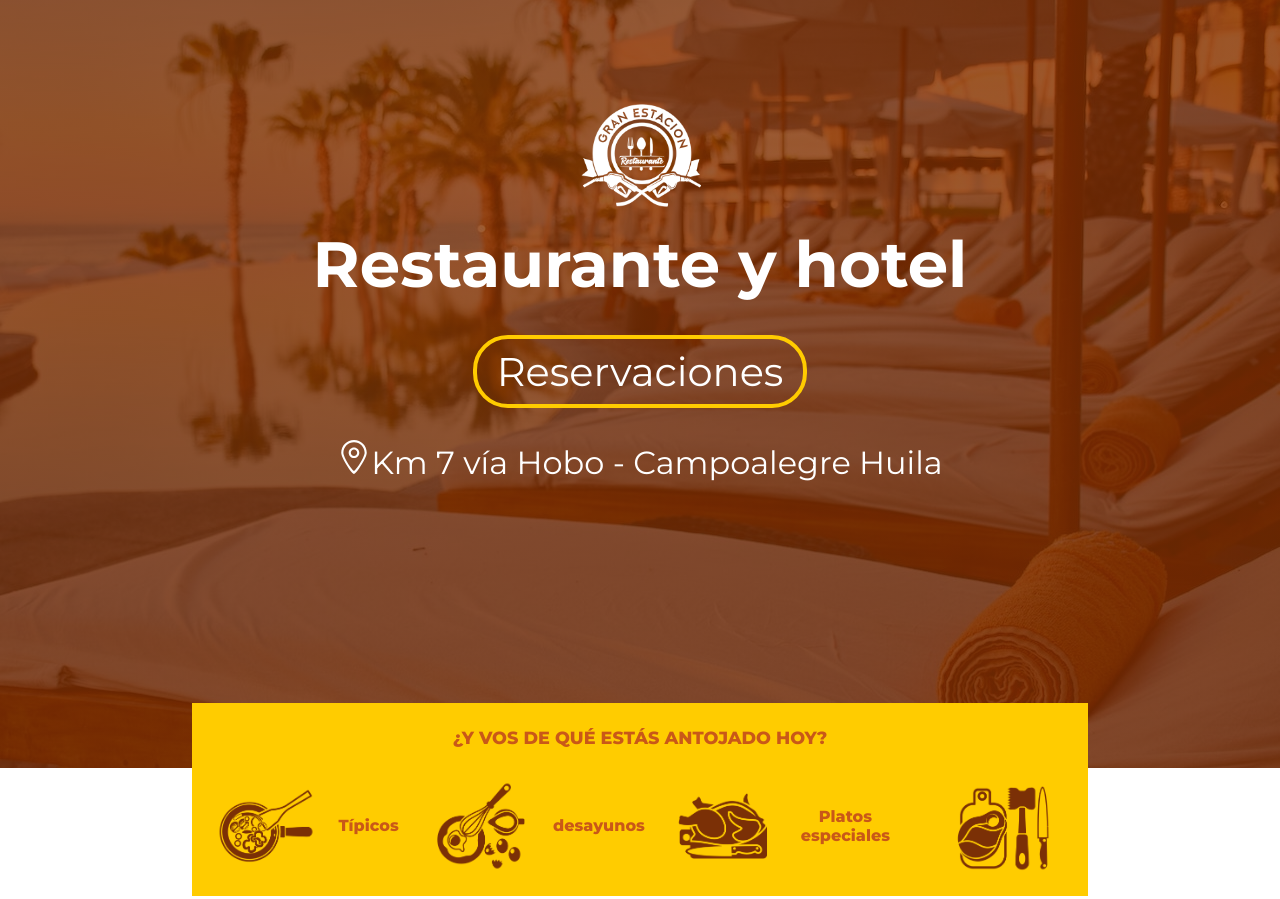
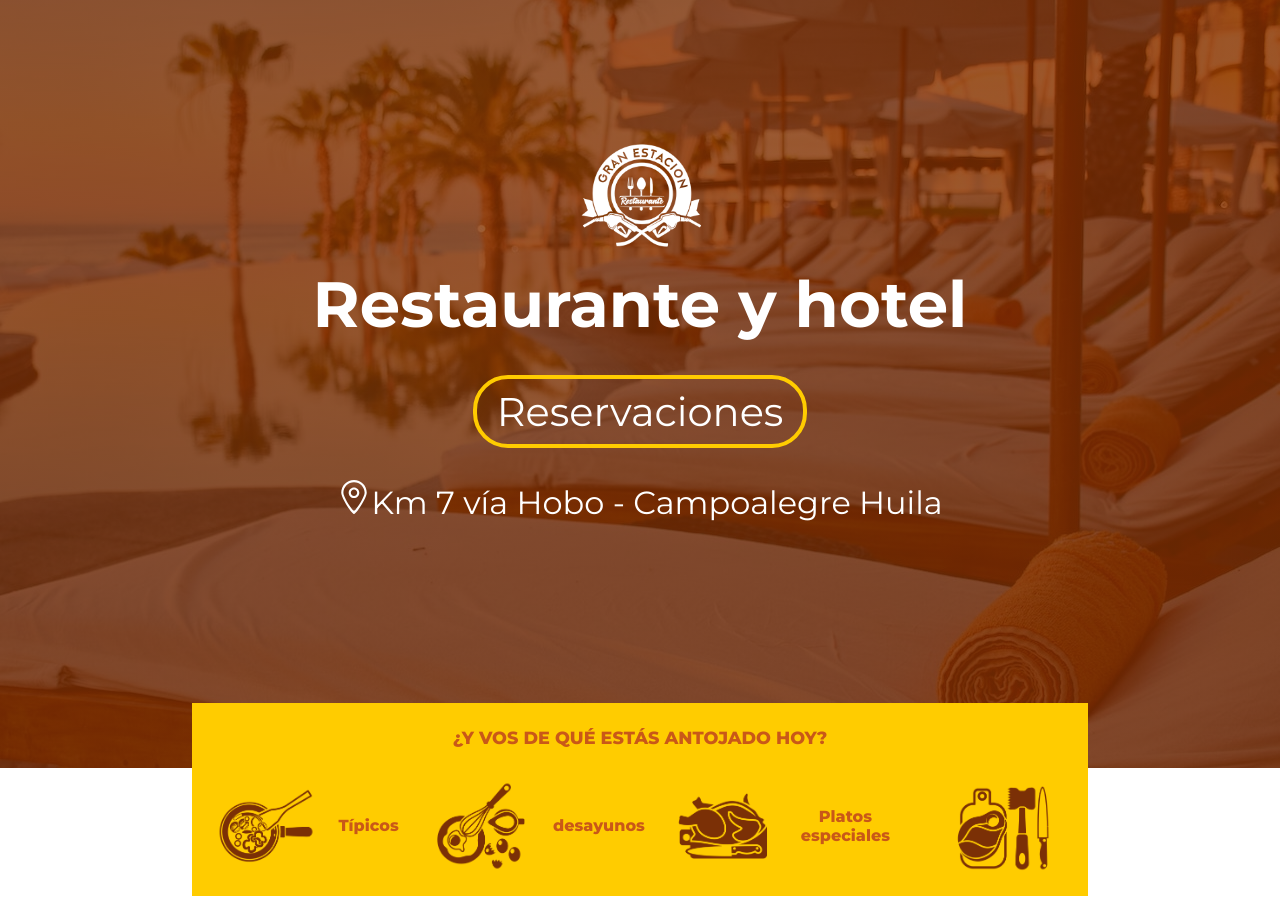
Before and after one commit to lassonico/restaurante-hotel, a plain HTML site: page index.html in a window 1280 px wide. Shown: the top 899 px of the page. Drawn offline with Linux system fonts and the light colour scheme.

Commit message:
ajustes header

```diff
--- a/app.css
+++ b/app.css
@@ -36,7 +36,7 @@ body{
     align-items: center;
     gap: 2rem;
     color: #fff;
-    margin: -12rem auto 0 auto;
+    margin: -7rem auto 0 auto;
 }
 .contenedor-textos p{
     font-weight: 400;
```
